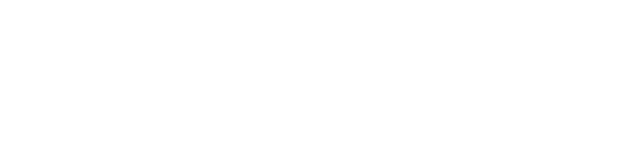
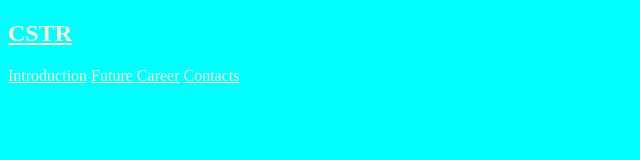
Before and after one commit to caloy31/castrocarlo, a plain HTML site: page castrocarlo/demopages/tribute/tribute.html in a window 1280 px wide. Shown: the whole page, without its empty margins (0-640 px from the left). Drawn offline with Linux system fonts and the light colour scheme.

Commit message:
Added tribute code

```diff
--- a/castrocarlo/demopages/tribute/tribute.css
+++ b/castrocarlo/demopages/tribute/tribute.css
@@ -0,0 +1,4 @@
+* {
+  color: antiquewhite;
+  background-color: aqua;
+}
--- a/castrocarlo/demopages/tribute/tribute.html
+++ b/castrocarlo/demopages/tribute/tribute.html
@@ -9,7 +9,14 @@
   </head>
   <body>
     <section>
-      <header></header>
+      <header>
+        <h2><a href="#" class="logo">CSTR</a></h2>
+        <nav>
+          <a href="#INTRO">Introduction</a>
+          <a href="#future-career">Future Career</a>
+          <a href="#">Contacts</a>
+        </nav>
+      </header>
     </section>
   </body>
 </html>
```
